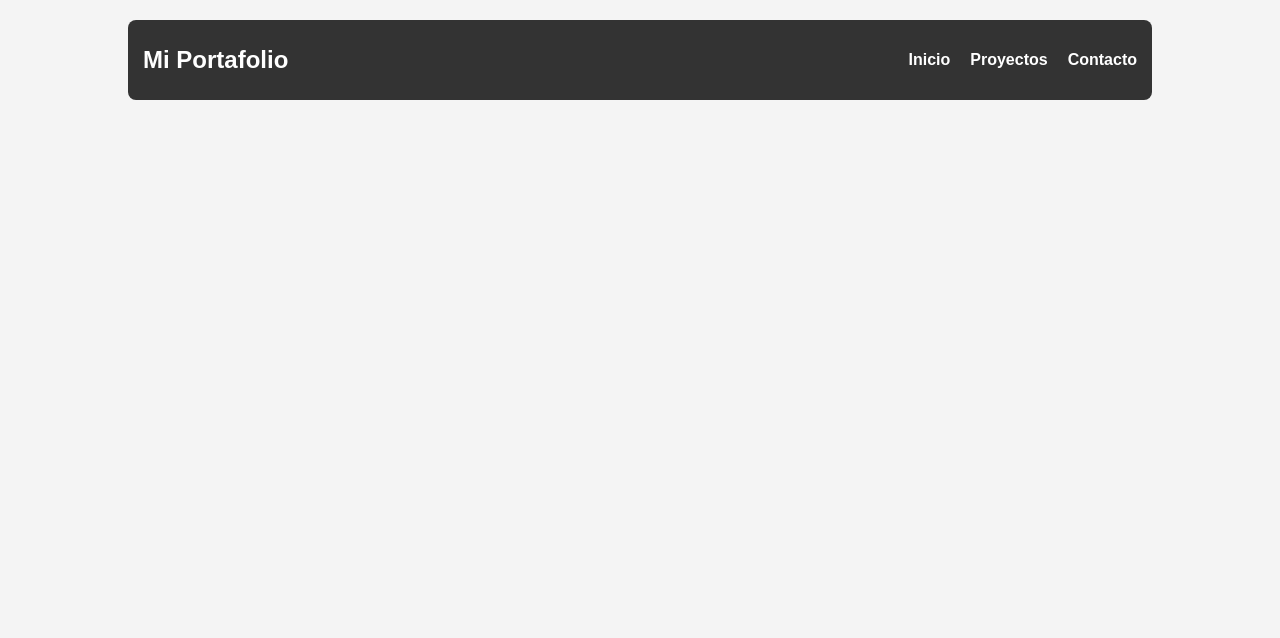
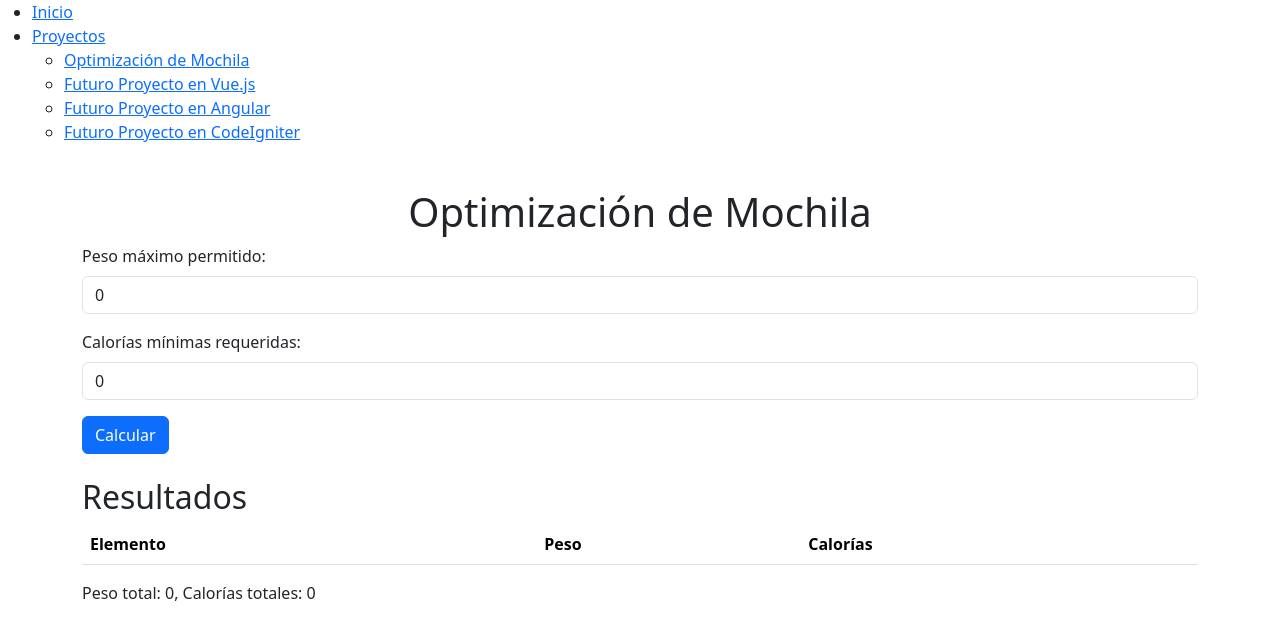
Before and after one commit to jorgecock/demo-react-jorgecock, a React (Create React App) app: page /proyectos/mochila in a window 1280 px wide. Shown: the top 638 px of the page. Built offline with nearby package versions, Linux system fonts and the light colour scheme.

Commit message:
Cambio para agregar mochila

```diff
--- /dev/null
+++ b/public/elementos.json
@@ -0,0 +1,27 @@
+[
+    {
+        "nombre": "E1",
+        "calorias": 3,
+        "peso": 5
+    },
+    {
+        "nombre": "E2",
+        "calorias": 5,
+        "peso": 3
+    },
+    {
+        "nombre": "E3",
+        "calorias": 2,
+        "peso": 5
+    },
+    {
+        "nombre": "E4",
+        "calorias": 8,
+        "peso": 1
+    },
+    {
+        "nombre": "E5",
+        "calorias": 3,
+        "peso": 2
+    }
+]
--- a/src/App.js
+++ b/src/App.js
@@ -1,6 +1,7 @@
 import React from "react";
 import { BrowserRouter as Router, Routes, Route, Link } from "react-router-dom";
 import "./App.css";
+import Mochila from "./Mochila";
 
 function Home() {
   return (
@@ -32,24 +33,41 @@ function Contact() {
 function App() {
   return (
     <Router>
-      <div className="container">
-        <nav className="navbar">
-          <h2 className="logo">Mi Portafolio</h2>
+      <div>
+        <nav>
           <ul>
-            <li><Link to="/">Inicio</Link></li>
-            <li><Link to="/projects">Proyectos</Link></li>
-            <li><Link to="/contact">Contacto</Link></li>
+            <li>
+              <Link to="/">Inicio</Link>
+            </li>
+            <li>
+              <Link to="/proyectos">Proyectos</Link>
+              <ul>
+                <li>
+                  <Link to="/proyectos/mochila">Optimización de Mochila</Link>
+                </li>
+                <li>
+                  <Link to="/proyectos/vue">Futuro Proyecto en Vue.js</Link>
+                </li>
+                <li>
+                  <Link to="/proyectos/angular">Futuro Proyecto en Angular</Link>
+                </li>
+                <li>
+                  <Link to="/proyectos/codeigniter">Futuro Proyecto en CodeIgniter</Link>
+                </li>
+              </ul>
+            </li>
           </ul>
         </nav>
-
         <Routes>
-          <Route path="/" element={<Home />} />
-          <Route path="/projects" element={<Projects />} />
-          <Route path="/contact" element={<Contact />} />
+          <Route path="/proyectos/mochila" element={<Mochila />} />
+          <Route path="/proyectos/vue" element={<div>Proyecto en Vue.js (próximamente)</div>} />
+          <Route path="/proyectos/angular" element={<div>Proyecto en Angular (próximamente)</div>} />
+          <Route path="/proyectos/codeigniter" element={<div>Proyecto en CodeIgniter (próximamente)</div>} />
         </Routes>
       </div>
     </Router>
   );
 }
 
+
 export default App;
--- /dev/null
+++ b/src/Mochila.jsx
@@ -0,0 +1,87 @@
+import React, { useState, useEffect } from "react";
+import "bootstrap/dist/css/bootstrap.min.css";
+
+const Mochila = () => {
+  const [elementos, setElementos] = useState([]);
+  const [pesoMax, setPesoMax] = useState(0);
+  const [caloriasMin, setCaloriasMin] = useState(0);
+  const [mejorCombinacion, setMejorCombinacion] = useState([]);
+  const [mejorPeso, setMejorPeso] = useState(0);
+  const [mejorCalorias, setMejorCalorias] = useState(0);
+
+  useEffect(() => {
+    fetch("/elementos.json")
+      .then((response) => response.json())
+      .then((data) => setElementos(data))
+      .catch((error) => console.error("Error cargando JSON:", error));
+  }, []);
+
+  const calcularMochila = () => {
+    let mejorCombinacionLocal = [];
+    let mejorPesoLocal = Infinity;
+    let mejorCaloriasLocal = 0;
+
+    const combinaciones = (arr) => {
+      let resultado = [[]];
+      for (let elemento of arr) {
+        let temp = resultado.map((subset) => [...subset, elemento]);
+        resultado.push(...temp);
+      }
+      return resultado;
+    };
+
+    for (let combinacion of combinaciones(elementos)) {
+      let pesoTotal = combinacion.reduce((sum, e) => sum + (e.peso || 0), 0);
+      let caloriasTotales = combinacion.reduce((sum, e) => sum + (e.calorias || 0), 0);
+
+      if (pesoTotal <= pesoMax && caloriasTotales >= caloriasMin) {
+        if (pesoTotal < mejorPesoLocal) {
+          mejorCombinacionLocal = combinacion;
+          mejorPesoLocal = pesoTotal;
+          mejorCaloriasLocal = caloriasTotales;
+        }
+      }
+    }
+
+    setMejorCombinacion(mejorCombinacionLocal);
+    setMejorPeso(mejorPesoLocal);
+    setMejorCalorias(mejorCaloriasLocal);
+  };
+
+  return (
+    <div className="container mt-4">
+      <h1 className="text-center">Optimización de Mochila</h1>
+      <div className="mb-3">
+        <label className="form-label">Peso máximo permitido:</label>
+        <input type="number" className="form-control" value={pesoMax} onChange={(e) => setPesoMax(parseInt(e.target.value))} />
+      </div>
+      <div className="mb-3">
+        <label className="form-label">Calorías mínimas requeridas:</label>
+        <input type="number" className="form-control" value={caloriasMin} onChange={(e) => setCaloriasMin(parseInt(e.target.value))} />
+      </div>
+      <button className="btn btn-primary" onClick={calcularMochila}>Calcular</button>
+      <h2 className="mt-4">Resultados</h2>
+      <table className="table table-striped">
+        <thead>
+          <tr>
+            <th>Elemento</th>
+            <th>Peso</th>
+            <th>Calorías</th>
+          </tr>
+        </thead>
+        <tbody>
+          {mejorCombinacion.map((e, index) => (
+            <tr key={index}>
+              <td>{e.nombre}</td>
+              <td>{e.peso}</td>
+              <td>{e.calorias}</td>
+            </tr>
+          ))}
+        </tbody>
+      </table>
+      <p>Peso total: {mejorPeso}, Calorías totales: {mejorCalorias}</p>
+    </div>
+  );
+};
+
+export default Mochila;
```
